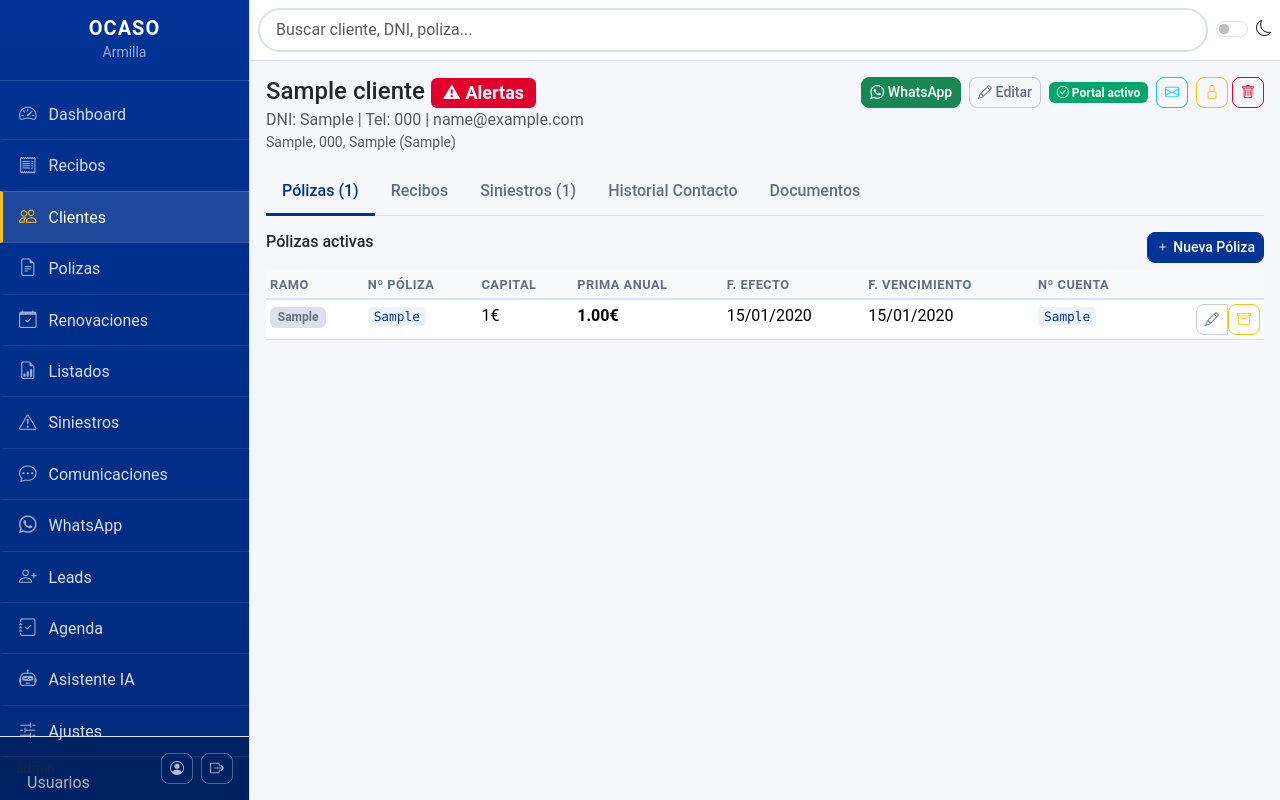
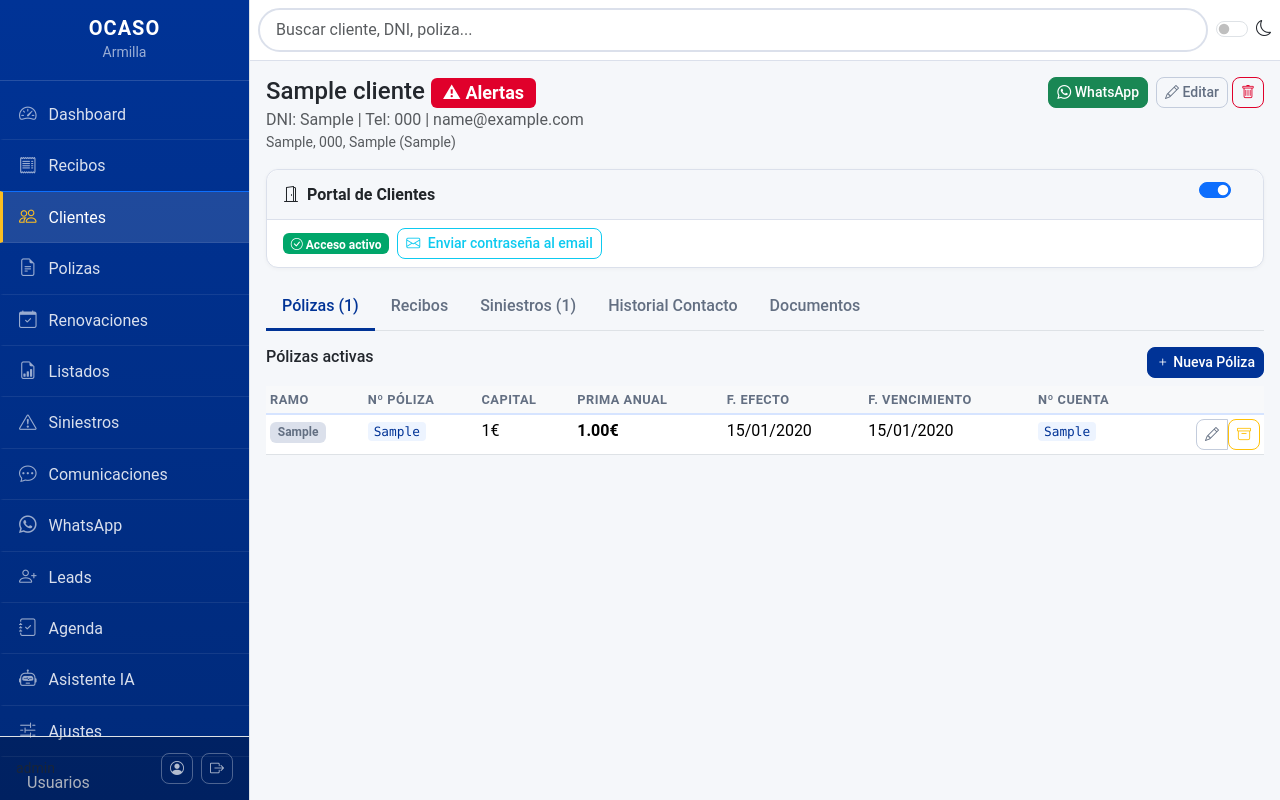
Before and after one commit to amolinagrx/agente-ocaso, a Flask app: page /clientes/1 in a window 1280 px wide. Run offline with Flask 3, Linux system fonts and the light colour scheme; a user stored in the database is signed in; tables that the repository leaves empty hold one stand-in row (values such as "Sample post"); one stand-in notice (Sample message) is shown; data that the repository does not hold is empty; parts of the project's set-up code (start-up, migrations or seed data) failed here and were passed over; some libraries are stand-ins or nearby versions.

Commit message:
feat: portal toggle + contraseña temporal + cambio forzado
- Toggle switch en ficha cliente para activar/desactivar portal
- Contraseña temporal: al activar, el cliente debe cambiarla en primer acceso
- Boton enviar contraseña al email / resetear contraseña
- Pagina /portal/cambiar-password forzada tras login temporal
- Campo portal_password_temporal en modelo Cliente

```diff
--- a/models.py
+++ b/models.py
@@ -148,6 +148,7 @@ class Cliente(db.Model):
     portal_activo = db.Column(db.Boolean, default=False)
     portal_password = db.Column(db.String(256))
     portal_token = db.Column(db.String(100))
+    portal_password_temporal = db.Column(db.Boolean, default=True)
 
     polizas = db.relationship('Poliza', backref='cliente', lazy='dynamic', cascade='all, delete-orphan')
     recibos = db.relationship('Recibo', backref='cliente', lazy='dynamic', cascade='all, delete-orphan')
--- a/routes/clientes.py
+++ b/routes/clientes.py
@@ -345,6 +345,7 @@ def activar_portal(id):
     password = secrets.token_urlsafe(6)[:8]
     cliente.portal_password = generate_password_hash(password, method='pbkdf2:sha256')
     cliente.portal_activo = True
+    cliente.portal_password_temporal = True
     db.session.commit()
 
     if cliente.email:
@@ -393,6 +394,7 @@ def reenviar_password(id):
 
     password = secrets.token_urlsafe(6)[:8]
     cliente.portal_password = generate_password_hash(password, method='pbkdf2:sha256')
+    cliente.portal_password_temporal = True
     db.session.commit()
 
     if cliente.email:
--- a/templates/clientes/ficha.html
+++ b/templates/clientes/ficha.html
@@ -27,25 +27,45 @@
         <a href="{{ url_for('clientes.editar', id=cliente.id) }}" class="btn btn-sm btn-outline-secondary">
             <i class="bi bi-pencil"></i> Editar
         </a>
-        {% if cliente.portal_activo %}
-        <span class="badge bg-success ms-1"><i class="bi bi-check-circle"></i> Portal activo</span>
-        <form method="POST" action="{{ url_for('clientes.reenviar_password', id=cliente.id) }}" class="d-inline">
-            <button class="btn btn-sm btn-outline-info ms-1" title="Reenviar contraseña"><i class="bi bi-envelope"></i></button>
-        </form>
-        <form method="POST" action="{{ url_for('clientes.desactivar_portal', id=cliente.id) }}" class="d-inline">
-            <button class="btn btn-sm btn-outline-warning ms-1" title="Desactivar portal" onclick="return confirm('¿Desactivar acceso al portal?')"><i class="bi bi-lock"></i></button>
-        </form>
-        {% else %}
-        <form method="POST" action="{{ url_for('clientes.activar_portal', id=cliente.id) }}" class="d-inline">
-            <button class="btn btn-sm btn-outline-success ms-1" title="Activar acceso al portal"><i class="bi bi-door-open"></i> Activar portal</button>
-        </form>
-        {% endif %}
         <form method="POST" action="{{ url_for('clientes.eliminar', id=cliente.id) }}" class="d-inline"
               onsubmit="return confirm('¿Estas seguro de que quieres borrar a {{ cliente.nombre }}?\n\nSe eliminaran tambien todas sus polizas, recibos, siniestros y comunicaciones.')">
             <button type="submit" class="btn btn-sm btn-outline-danger">
                 <i class="bi bi-trash"></i>
             </button>
         </form>
+    </div>
+</div>
+
+<!-- Portal de clientes -->
+<div class="row mb-3">
+    <div class="col-12">
+        <div class="card">
+            <div class="card-header d-flex justify-content-between align-items-center py-2">
+                <span><i class="bi bi-door-open me-2"></i>Portal de Clientes</span>
+                <form method="POST" action="{% if cliente.portal_activo %}{{ url_for('clientes.desactivar_portal', id=cliente.id) }}{% else %}{{ url_for('clientes.activar_portal', id=cliente.id) }}{% endif %}" class="d-inline">
+                    <div class="form-check form-switch d-inline-block me-2">
+                        <input class="form-check-input" type="checkbox" {% if cliente.portal_activo %}checked{% endif %}
+                               onchange="this.form.submit()" style="cursor:pointer">
+                    </div>
+                </form>
+            </div>
+            {% if cliente.portal_activo %}
+            <div class="card-body py-2">
+                <div class="d-flex align-items-center gap-2">
+                    <span class="badge bg-success"><i class="bi bi-check-circle"></i> Acceso activo</span>
+                    {% if cliente.email %}
+                    <form method="POST" action="{{ url_for('clientes.reenviar_password', id=cliente.id) }}" class="d-inline">
+                        <button class="btn btn-sm btn-outline-info"><i class="bi bi-envelope me-1"></i> Enviar contraseña al email</button>
+                    </form>
+                    {% else %}
+                    <form method="POST" action="{{ url_for('clientes.reenviar_password', id=cliente.id) }}" class="d-inline">
+                        <button class="btn btn-sm btn-outline-secondary"><i class="bi bi-key me-1"></i> Resetear contraseña</button>
+                    </form>
+                    {% endif %}
+                </div>
+            </div>
+            {% endif %}
+        </div>
     </div>
 </div>
 
```
Also changed, not shown: routes/portal.py (+33 -0 lines), templates/portal/cambiar_password.html (added, +41 -0 lines).
